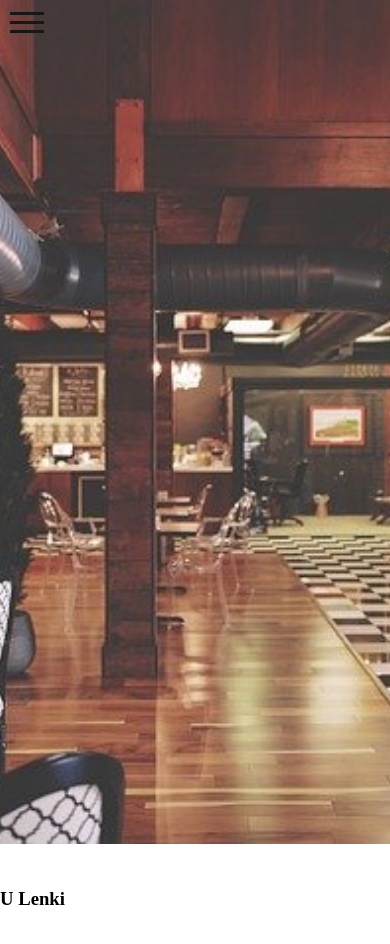
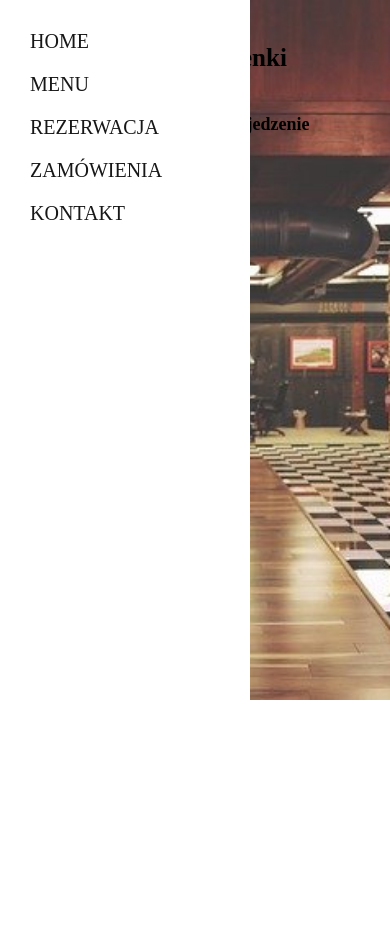
Before and after one commit to Edenusek/Restaurant, a plain HTML site: page index.html in a window 390 px wide. Both pictures are taken after a click on the button 27 px from the left and 22 px from the top of the page. Before the commit the page ends 910 px from the top, so only its background shows below. Drawn offline with Linux system fonts and the light colour scheme; a web font is replaced by a local one.

Commit message:
added tittle and text , create new section

```diff
--- a/index.html
+++ b/index.html
@@ -6,12 +6,19 @@
     <meta http-equiv="X-UA-Compatible" content="IE=edge">
     <meta name="viewport" content="width=device-width, initial-scale=1.0">
     <link rel="stylesheet" href="./css/style.css">
+    <link rel="preconnect" href="https://fonts.googleapis.com">
+    <link rel="preconnect" href="https://fonts.gstatic.com" crossorigin>
+    <link
+        href="https://fonts.googleapis.com/css2?family=Oleo+Script+Swash+Caps&family=Tiro+Devanagari+Sanskrit:ital@1&display=swap"
+        rel="stylesheet">
     <script src="https://kit.fontawesome.com/8c9fc09fd3.js" crossorigin="anonymous"></script>
-    <title>Document</title>
+    <title>U Lenki Restauracja</title>
 </head>
 
 <body>
     <section id="home" class="home">
+
+
         <section class="navi">
             <button class="mobil-nav">
                 <span class="bars">
@@ -20,24 +27,34 @@
                     <span class="line-three"></span>
                 </span>
             </button>
-            <div class="menu">
+            <h1 class="tittle">U Lenki</h1>
+            <span class="hi-board">
+                <span>zapraszamy </span>
+                <span>na</span>
+                <span>pyszne jedzenie</span>
+            </span>
+            <div class="menu hide">
                 <ul class="menu__list">
                     <li class="menu__item"><a href="#home">Home</a></li>
-                    <li class="menu__item"><a href="#menu">Menu</a></li>
+                    <li class="menu__item"><a href="#menus">Menu</a></li>
                     <li class="menu__item"><a href="#reservation">rezerwacja</a></li>
                     <li class="menu__item"><a href="#order">zamówienia</a></li>
                     <li class="menu__item"><a href="#contact">kontakt</a></li>
                 </ul>
             </div>
 
-            <h1 class="tittle">U Lenki</h1>
+
         </section>
-        <div class="bg">
-            <div class="bg-shadow"></div>
-            <div class="bg-img"></div>
+    </section>
+    <section id="menus" class="manus">
+        <div class="menu-site">
+            <div class="fits-site"></div>
+            <div class="second-site"></div>
+            <div class="third-site"></div>
 
         </div>
     </section>
+
 
     <script src="./js/scripts.js"></script>
 </body>
--- a/js/scripts.js
+++ b/js/scripts.js
@@ -1,9 +1,8 @@
-const mobilNav = document.querySelector(".mobil-nav")
-const menu = document.querySelector(".menu")
-
+const mobilNav = document.querySelector(".mobil-nav");
+const menu = document.querySelector(".menu");
 
 const showMobileMenu = () => {
-    menu.classList.toggle("menu-active")
-    mobilNav.classList.toggle(".mobil-nav-active")
-}
-mobilNav.addEventListener("click", showMobileMenu)
+	menu.classList.toggle("hide");
+	mobilNav.classList.toggle(".mobil-nav-active");
+};
+mobilNav.addEventListener("click", showMobileMenu);
--- a/sass/style.scss
+++ b/sass/style.scss
@@ -4,23 +4,47 @@
 	margin: 0;
 }
 $dark: #171717;
-body {
-	overflow: hidden;
+$tittle: black;
+body{
+	font-size: 62.5%;
+	font-family: 'Tiro Devanagari Sanskrit', serif;
 }
 @media (max-width: 460px) {
+
 	.navi {
 		width: 100vw;
 		height: 40px;
 
+
+	}
+
+	.tittle{
+		position: relative;
+		width: 100px;
+		height: 20px;
+		left: 200px;
+		font-size: 2.5em;
+		color: $tittle;
+
+	}
+
+	.hi-board{
+		position: relative;
+		top: 50px;
+		left: 70px;
+		font-size: 1.8em;
+		font-weight: bold;
+		color:  $tittle;
 	}
 
 	.mobil-nav {
-		display: inline-block;
 		padding: 10px;
 		cursor: pointer;
 		border: 0;
 		margin: 0;
 		background-color: transparent;
+
+
 
 	}
 	.mobil-nav-active {
@@ -35,6 +59,7 @@ body {
 		width: 34px;
 		height: 24px;
 		position: relative;
+		// transform: translateX(250px);
 	}
 
 	.line-one,
@@ -60,7 +85,9 @@ body {
 		height: 100vh;
 		background-color: #fff;
 		overflow: hidden;
-		transform: translateX(-250px);
+		position: absolute;
+		top: 0;
+		left: 0;
 		.menu__list {
 			margin-top: 20px;
 
@@ -70,13 +97,15 @@ body {
 					list-style: none;
 					text-decoration: none;
 					text-transform: uppercase;
+					font-size: 2em;
 					color: $dark;
 				}
 			}
 		}
-		.menu-active{
-			transform: translateX(0px);
-		}
+	}
+
+	.hide{
+		transform: translateX(-250px);
 	}
 	.mobil-nav,
 	.menu {
@@ -84,10 +113,17 @@ body {
 	}
 	#home {
 		width: 100%;
-		height: 100vh;
+		height: 700px;
 		background-image: url("/img/restaurant-small.jpg");
 		background-position: center;
 		background-size: cover;
 		background-repeat: no-repeat;
 	}
+	#menus{
+		width: 100%;
+		height: 700px;
+
+	}
+
+	// kartę z dwoma rzędami po 5-10 pozyscji //
 }
```
Also changed, not shown: css/style.css, 1 other file.
